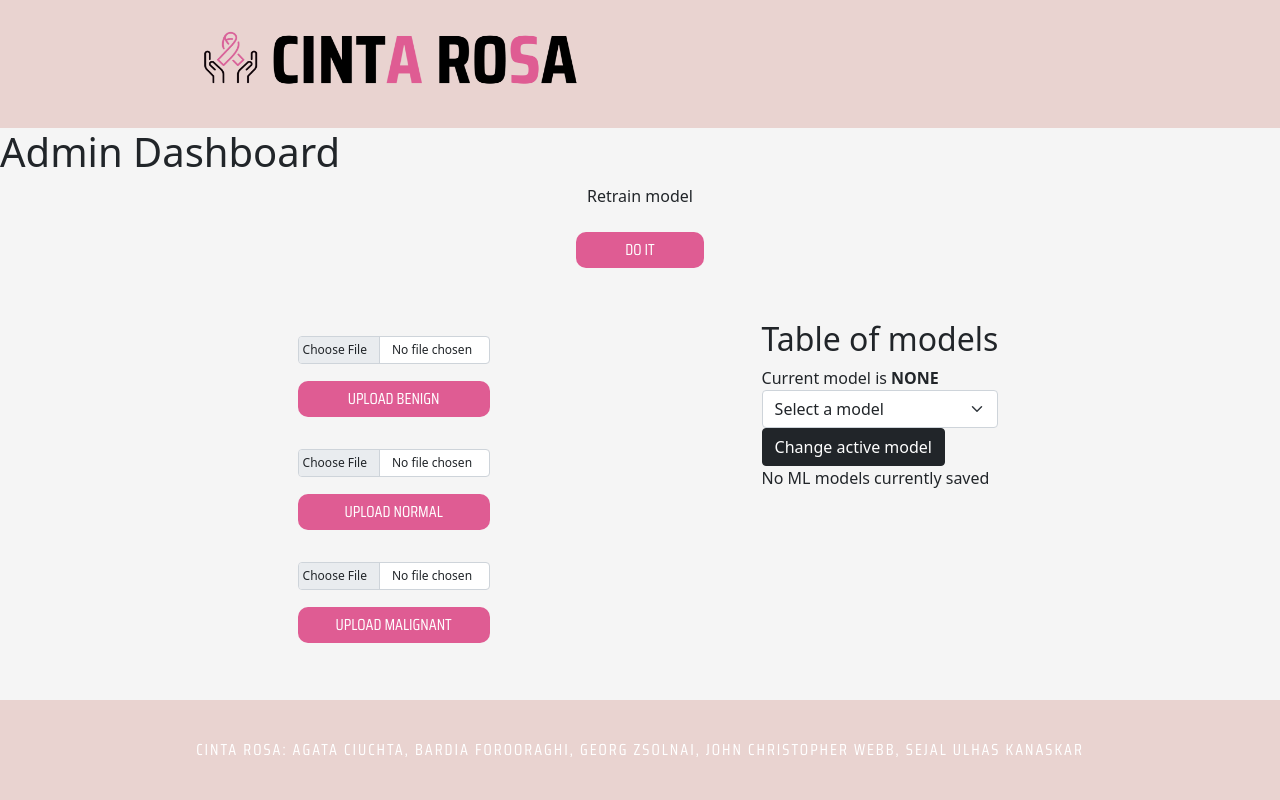
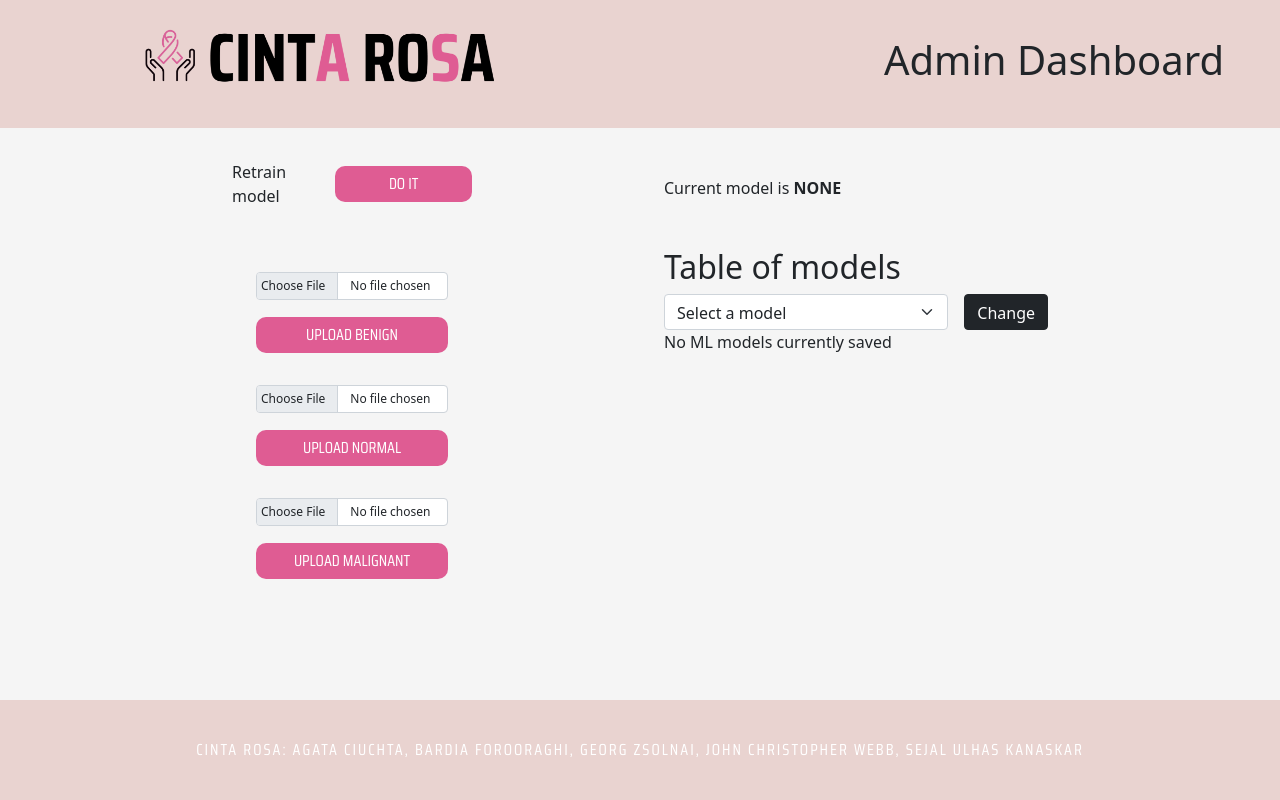
Before and after one commit to JohnWebb00/CintaRosa, a Django app: page /adminDashboard/ in a window 1280 px wide. Run offline with Django 4.2, Linux system fonts and the light colour scheme; a user stored in the database is signed in; data that the repository does not hold is empty; parts of the project's set-up code (start-up, migrations or seed data) failed here and were passed over; some libraries are stand-ins or nearby versions.

Commit message:
#5 Add styling fixes

```diff
--- a/projectOne/groupOneApp/static/css/adminDashboard.css
+++ b/projectOne/groupOneApp/static/css/adminDashboard.css
@@ -1,14 +1,40 @@
-.retrain_btn{
+#title_text {
+    margin: 1rem;
+}
+
+.retrain {
     display: flex;
     flex-direction: column;
-    gap: 0.5rem;
+    align-items: center;
+    width: 15rem;
+}
+
+.retrain-div{
+    display: flex;
+    flex-direction: row;
+    gap: 12rem;
     align-items: center;
     justify-content: center;
-    margin-bottom: 1.25rem;
+    margin-top: 1rem;
+    flex-wrap: wrap;
+}
+
+.retrain-body {
+    padding-bottom: 3rem;
+    width: 100%;
+}
+
+.retrain-btn {
+    display: flex;
+    align-items: center;
+    justify-content: center;
+    flex-direction: row;
+    gap: 3rem;
 }
 
 #trainBtn {
-    width: 10%
+    width: 100%;
+    margin-top: 0rem;
 }
 
 .retrain-allmodels{
@@ -22,17 +48,14 @@
     flex-wrap: wrap;
 }
 
-.retrain {
-    display: flex;
-    flex-direction: column;
-    align-items: center;
-    padding-right: 2rem;
+.curr_model_text {
+    padding-bottom: 3rem;
+    padding-top: 1rem;
 }
 
 .tables {
     display: flex;
     flex-direction: column;
-    padding-left: 2rem;
 }
 
 .card-body {
--- a/projectOne/groupOneApp/static/main.css
+++ b/projectOne/groupOneApp/static/main.css
@@ -18,7 +18,6 @@ body{
 
 .logo-image {
   padding-left: 30%;
-  width: 35rem;
   height: 5rem;
   margin-bottom: auto;
   margin-top: 2.5%;
@@ -65,6 +64,19 @@ footer {
   font-family: 'Saira Condensed';
   letter-spacing: 0.125rem;
   border-style: hidden;
+}
+
+#dash-and-logout-btns {
+  display: flex;
+  justify-content: center;
+  align-items: center;
+  flex-direction: row;
+  gap: 3rem;
+  padding-right: 10rem;
+}
+
+.admin-spanner {
+  padding-right: 2rem;
 }
 
 .redirectPrediction {
--- a/projectOne/groupOneApp/templates/adminDashboard.html
+++ b/projectOne/groupOneApp/templates/adminDashboard.html
@@ -1,7 +1,6 @@
-{% extends 'base.html' %} {% block title %}
-<h1>Admin Dashboard</h1>
-{% endblock %} {% block content %}
-<div class="retrain_btn">
+{% extends 'base.html' %} {% block content %}
+{% comment %} <div class="retrain-div">
+  <div class="retrain-btn">
     <label>Retrain model</label>
     <button id="trainBtn" class="btn btn-light uploadButton">Do it</button>
     <div id="retraining" style="display: none">
@@ -11,8 +10,31 @@
       </div>
     </div>
   </div>
+  <div>
+    {% if currentModel %}
+    <label
+      >Current model is
+      <b>{{currentModel.modelpath|cut:"cnnModel/models/"}}</b></label
+    >
+    {% else %}
+    <label>Current model is <b>NONE</b></label>
+    {% endif %}
+  </div>
+</div> {% endcomment %}
 <div class="retrain-allmodels">
   <div class="retrain">
+    <div class="retrain-body">
+      <div class="retrain-btn">
+        <label>Retrain model</label>
+        <button id="trainBtn" class="btn btn-light uploadButton">Do it</button>
+      </div>
+      <div id="retraining" style="display: none">
+        <label>Model is being retrained....</label>
+        <div class="spinner-border text-success" role="status">
+          <span class="visually-hidden">Loading...</span>
+        </div>
+      </div>
+    </div>
     <div class="card-body">
       {% csrf_token %}
       <input
@@ -65,7 +87,7 @@
     </div>
   </div>
   <div class="tables">
-    <h2>Table of models</h2>
+    <div class="curr_model_text">
       {% if currentModel %}
       <label
         >Current model is
@@ -74,8 +96,11 @@
       {% else %}
       <label>Current model is <b>NONE</b></label>
       {% endif %}
+    </div>
     <form id="changeModelForm">
       {% csrf_token %}
+      <h2>Table of models</h2>
+      <div style="display: flex; flex-direction: row; gap: 1rem; height: 2.25rem; width: 24rem;">
         <select
           class="form-select"
           aria-label="Default select example"
@@ -86,7 +111,8 @@
           <option value="{{model.ml_model_id}}">{{model.modelpath|cut:"cnnModel/models/"}}</option>
           {% endfor %}
         </select>
-      <button type="submit" class="btn btn-dark">Change active model</button>
+        <button type="submit" class="btn btn-dark">Change</button>
+      </div>
     </form>
     {% if modelList.count > 0 %} {% for model in modelList%}
     <div
@@ -156,6 +182,8 @@
         },
         error: function (XMLHttpRequest, textStatus, errorThrown) {
           alert("Error: " + errorThrown + ". Please Try Again Later!");
+          $("#trainBtn").attr("disabled", false);
+          $("#retraining").hide();
         },
       });
     });
--- a/projectOne/groupOneApp/templates/base.html
+++ b/projectOne/groupOneApp/templates/base.html
@@ -41,11 +41,7 @@
           Log out
         </button>
         {% elif current == 'predictionPage' %}
-        <div>
-          <button type="button" class="btn btn-light logIn-button logout">
-            Log out
-          </button>
-        </div>
+        <div id="dash-and-logout-btns">
           <div>
             <button
               type="button"
@@ -55,6 +51,14 @@
               Dashboard
             </button>
           </div>
+          <div>
+            <button type="button" class="btn btn-light logIn-button logout">
+              Log out
+            </button>
+          </div>
+        </div>
+        {% elif current == 'adminDashboard' %}
+        <h1 class="admin-spanner">Admin Dashboard</h1>
         {% endif %}
       </div>
     </nav>
```
Also changed, not shown: other parts of projectOne/groupOneApp/static/main.css (+25 -15 lines), projectOne/cnnModel/models.py (+9 -4 lines), projectOne/db.sqlite3. Lines whose indentation alone changed are shown as unchanged.
